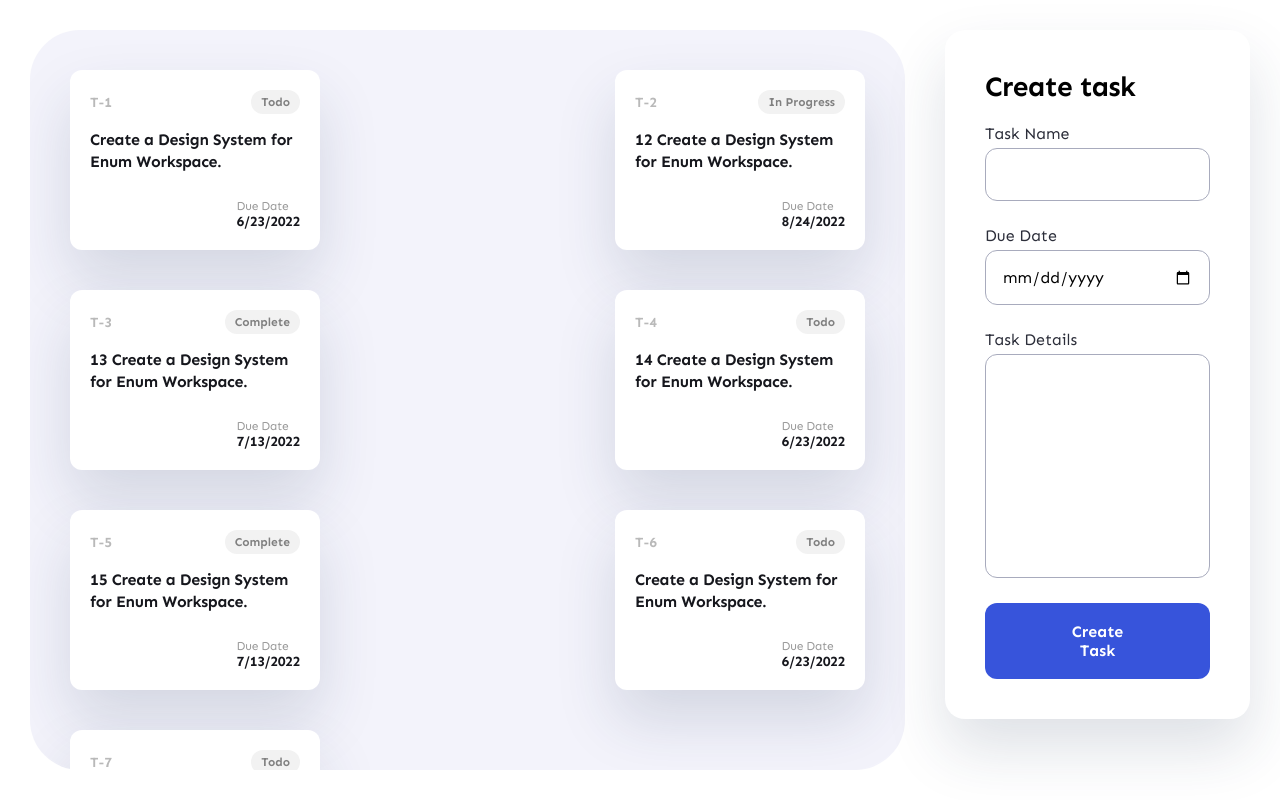
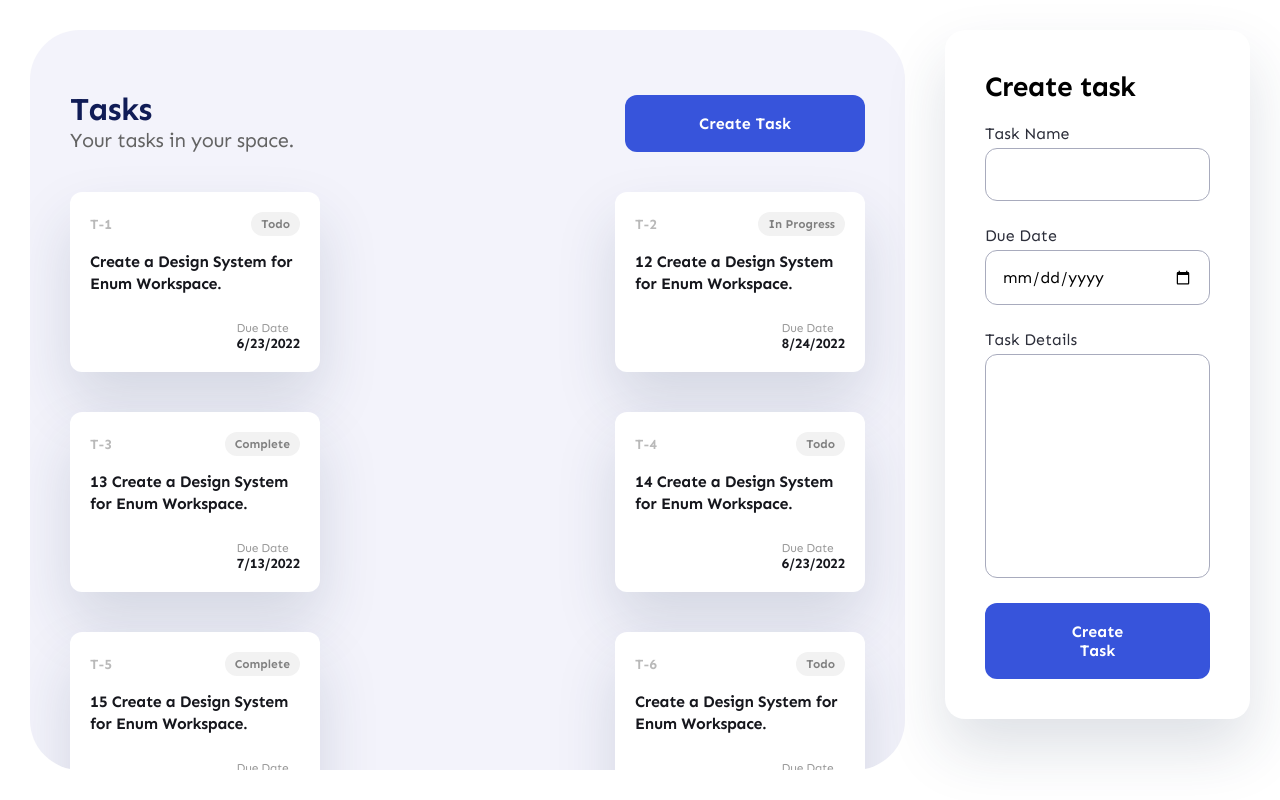
Before and after one commit to shapovalov-sasha/Task-Manager, a React (Create React App) app: page / in a window 1280 px wide. Built offline with nearby package versions, Linux system fonts and the light colour scheme.

Commit message:
Moved Create Task Form inside Modal

```diff
--- a/src/components/task-viewer/TaskViewer.jsx
+++ b/src/components/task-viewer/TaskViewer.jsx
@@ -5,17 +5,15 @@ import TaskCard from "../task-card/TaskCard";
 function TaskViewer(props) {
   return (
     <div className="task-viewer-container">
-      {/*
       <div className="control-panel-container">
         <div>
           <h3 className="view-title">Tasks</h3>
           <p className="subtitle">Your tasks in your space.</p>
         </div>
-        <button className="button-primary" type="submit">
+        <button onClick={props.onCreateClick} className="button-primary">
           Create Task
         </button>
       </div>
-      */}
 
       <div className="task-list-container">
         {props.taskList.map((item, index) => (
```
